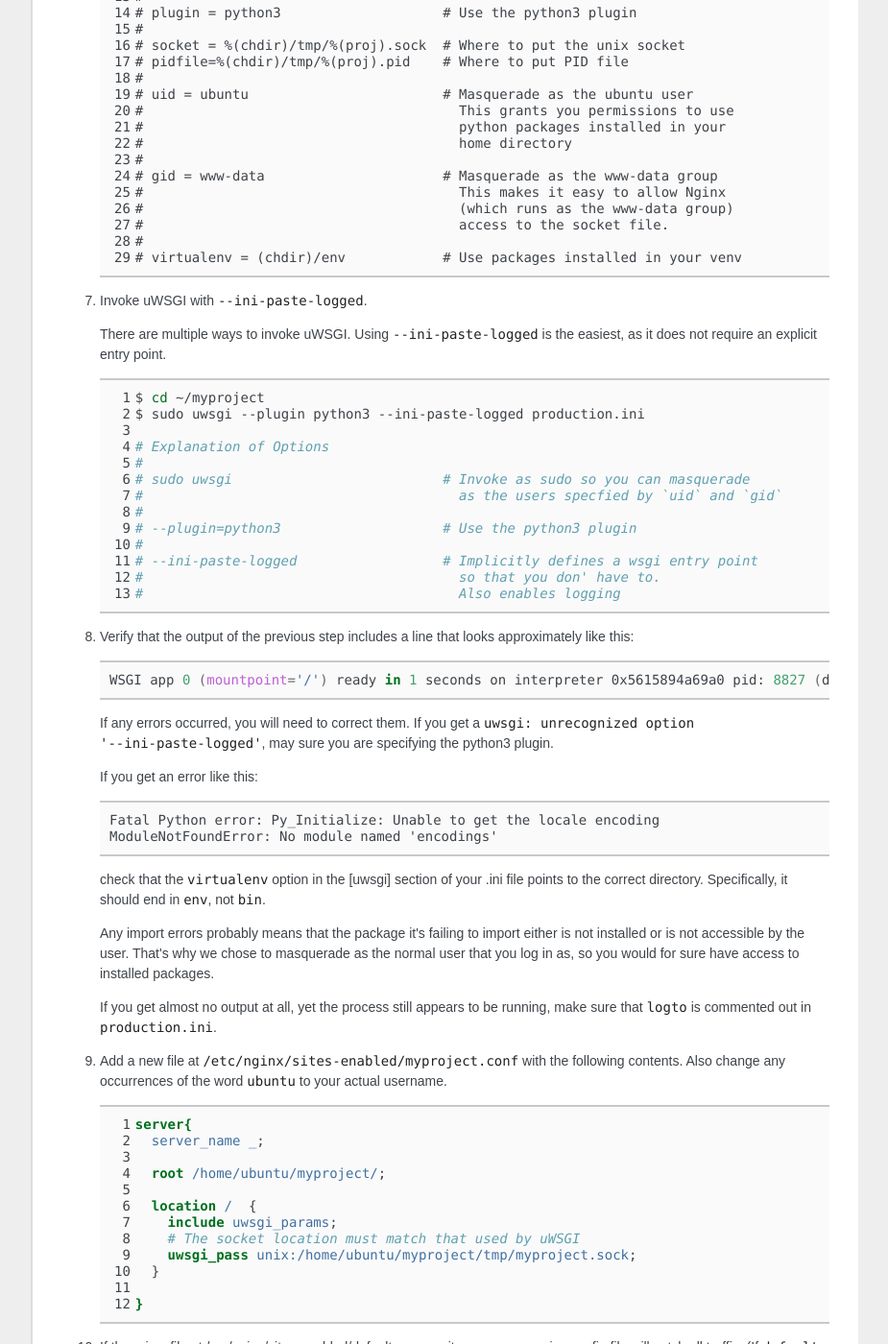
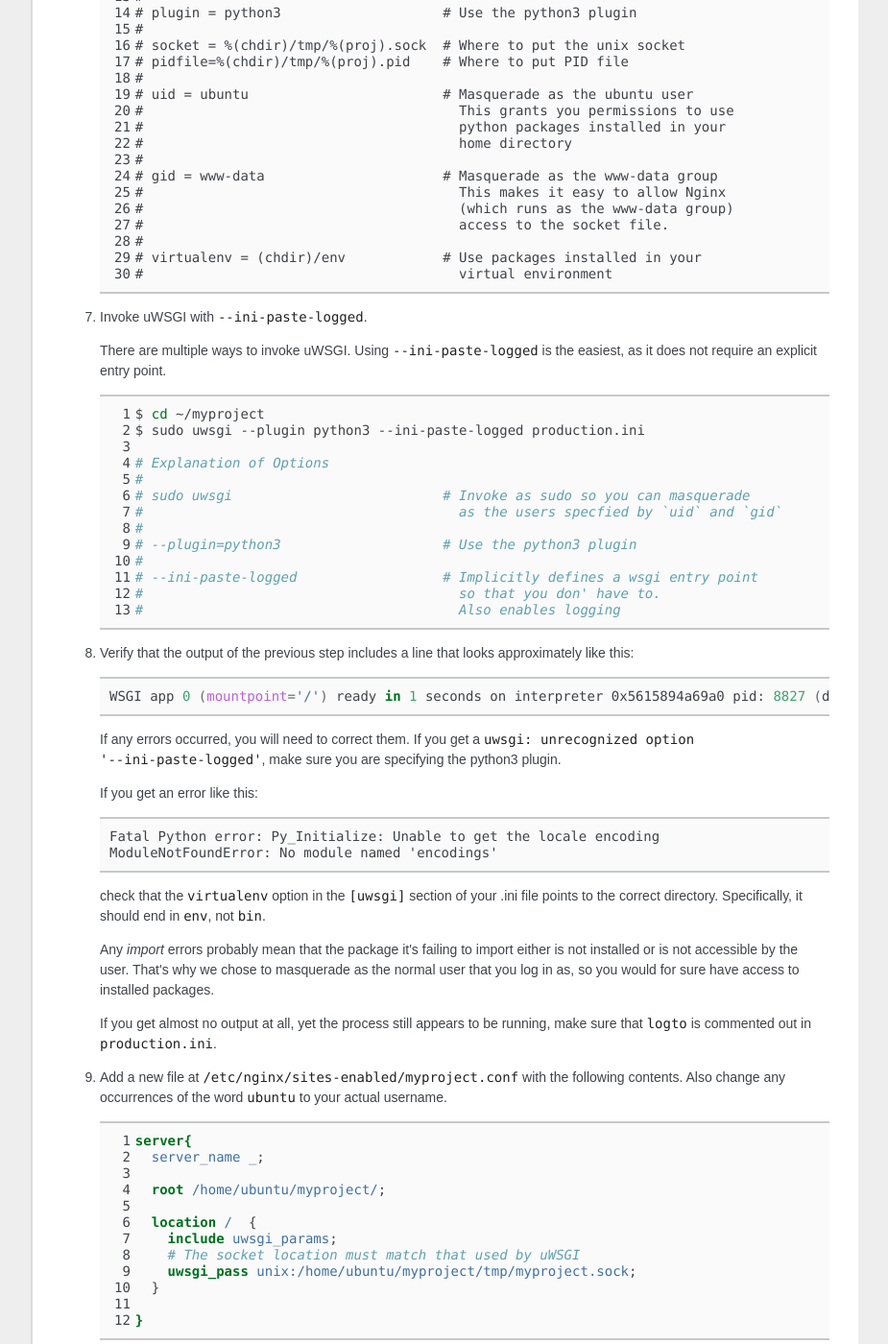
Before and after one commit to Pylons/pyramid_cookbook, a Sphinx documentation site: the page built from docs/deployment/uwsgi_cookiecutter_1_nginx.rst, in a window 1280 px wide and 1400 px high, scrolled down 1967 px. Shown: the whole window at 96% size, without its empty margins (198-1123 px from the left). Built offline with Sphinx 7.4.7, drawn with Linux system fonts in a browser that asks for light colours; some web fonts are replaced; some of the changed text lies outside the part shown.

Commit message:
Syntax & grammar changes to uWSGI Cookiecutter Pyramid Nginx Tutorial as requested by @stevepiercy

```diff
--- a/docs/deployment/index.rst
+++ b/docs/deployment/index.rst
@@ -8,7 +8,6 @@ Introduction
    :maxdepth: 1
 
    deployment
-   forked_threaded_servers
 
 
 Web Servers
@@ -19,12 +18,13 @@ Web Servers
 
    apache
    asgi
+   forked_threaded_servers
    gevent
    gunicorn
    nginx
    uwsgi
-   uwsgi_cookiecutter_1__nginx
-   uwsgi_cookiecutter_2__emperor
+   uwsgi_cookiecutter_1_nginx
+   uwsgi_cookiecutter_2_emperor
    uwsgi_nginx_systemd
 
 
--- a/docs/deployment/uwsgi_cookiecutter_1__nginx.rst
+++ b/docs/deployment/uwsgi_cookiecutter_1_nginx.rst
@@ -38,7 +37,7 @@ With that said, let's begin.
 
     .. code-block:: bash
 
-        $ cd
+        $ cd ~
         $ python3 -m cookiecutter gh:Pylons/pyramid-cookiecutter-starter
 
     If prompted for the first item, accept the default ``yes`` by hitting return.
@@ -69,11 +68,10 @@ With that said, let's begin.
 
         $ env/bin/pip install -e ".[testing]"
 
-
 #.  Create a new directory at ``~/myproject/tmp`` to house a pidfile and a unix
     socket.  However, you'll need to make sure that *two* users have access to
     change into the ``~/myproject/tmp`` directory: your current user (mine is
-    ``ubuntu`` and the user that Nginx will run as often named ``www-data`` or
+    ``ubuntu``), and the user that Nginx will run as (often named ``www-data`` or
     ``nginx``).
 
 #.  Add a ``[uwsgi]`` section to ``production.ini``. Here are the lines
@@ -118,7 +116,7 @@ With that said, let's begin.
         # chmod-socket = 020                  # Change permissions on socket to
         #                                       at least 020 so that in combination
         #                                       with "--gid www-data", Nginx will be able
-        #                                       to write to it after  uWSGI creates it
+        #                                       to write to it after uWSGI creates it
         #
         # enable-threads                      # Execute threads that are in your app
         #
@@ -137,11 +135,8 @@ With that said, let's begin.
         #                                       (which runs as the www-data group)
         #                                       access to the socket file.
         #
-        # virtualenv = (chdir)/env            # Use packages installed in your venv
-
-
-
-
+        # virtualenv = (chdir)/env            # Use packages installed in your
+        #                                       virtual environment
 
 #.  Invoke uWSGI with ``--ini-paste-logged``.
 
@@ -164,21 +159,15 @@ With that said, let's begin.
         #                                       so that you don' have to.
         #                                       Also enables logging
 
-
-
-
 #.  Verify that the output of the previous step includes a line that looks
     approximately like this:
-
 
     .. code-block:: bash
 
         WSGI app 0 (mountpoint='/') ready in 1 seconds on interpreter 0x5615894a69a0 pid: 8827 (default app)
 
-
-
     If any errors occurred, you will need to correct them. If you get a
-    ``uwsgi: unrecognized option '--ini-paste-logged'``, may sure you are
+    ``uwsgi: unrecognized option '--ini-paste-logged'``, make sure you are
     specifying the python3 plugin.
 
     If you get an error like this:
@@ -188,11 +177,11 @@ With that said, let's begin.
         Fatal Python error: Py_Initialize: Unable to get the locale encoding
         ModuleNotFoundError: No module named 'encodings'
 
-    check that the ``virtualenv`` option in the [uwsgi] section of your
+    check that the ``virtualenv`` option in the ``[uwsgi]`` section of your
     .ini file points to the correct directory. Specifically, it should
     end in ``env``, not ``bin``.
 
-    Any import errors probably means that the package it's failing to
+    Any `import` errors probably mean that the package it's failing to
     import either is not installed or is not accessible by the user. That's why
     we chose to masquerade as the normal user that you log in as, so you would
     for sure have access to installed packages.
@@ -218,7 +207,6 @@ With that said, let's begin.
         }
 
       }
-
 
 #.  If there is a file at /var/nginx/sites-enabled/default,
     remove it so your new nginx config file will catch all traffic.
@@ -277,14 +265,12 @@ With that said, let's begin.
     permissions more open than ``020``, but in testing this tutorial ``020``
     was all that was required.
 
-
 #.  Once your app is accessible via Nginx, you have cause to celebrate.
 
     If you wish to also add the
     `uWSGI Emperor <https://uwsgi-docs.readthedocs.io/en/latest/Emperor.html>`_
     and `Systemd <https://en.wikipedia.org/wiki/Systemd>`_ to the mix, proceed
     to part 2 of this tutorial: :ref:`uwsgi_cookiecutter_part_2`.
-
 
 `uWSGI` has many knobs and a great variety of deployment modes. This
 is just one representation of how you might use it to serve up a CookieCutter :app:`Pyramid`
```
Also changed, not shown: other parts of docs/deployment/uwsgi_cookiecutter_1_nginx.rst (+5 -6 lines), docs/deployment/uwsgi_cookiecutter_2_emperor.rst (renamed from docs/deployment/uwsgi_cookiecutter_2__emperor.rst, +3 -30 lines).
